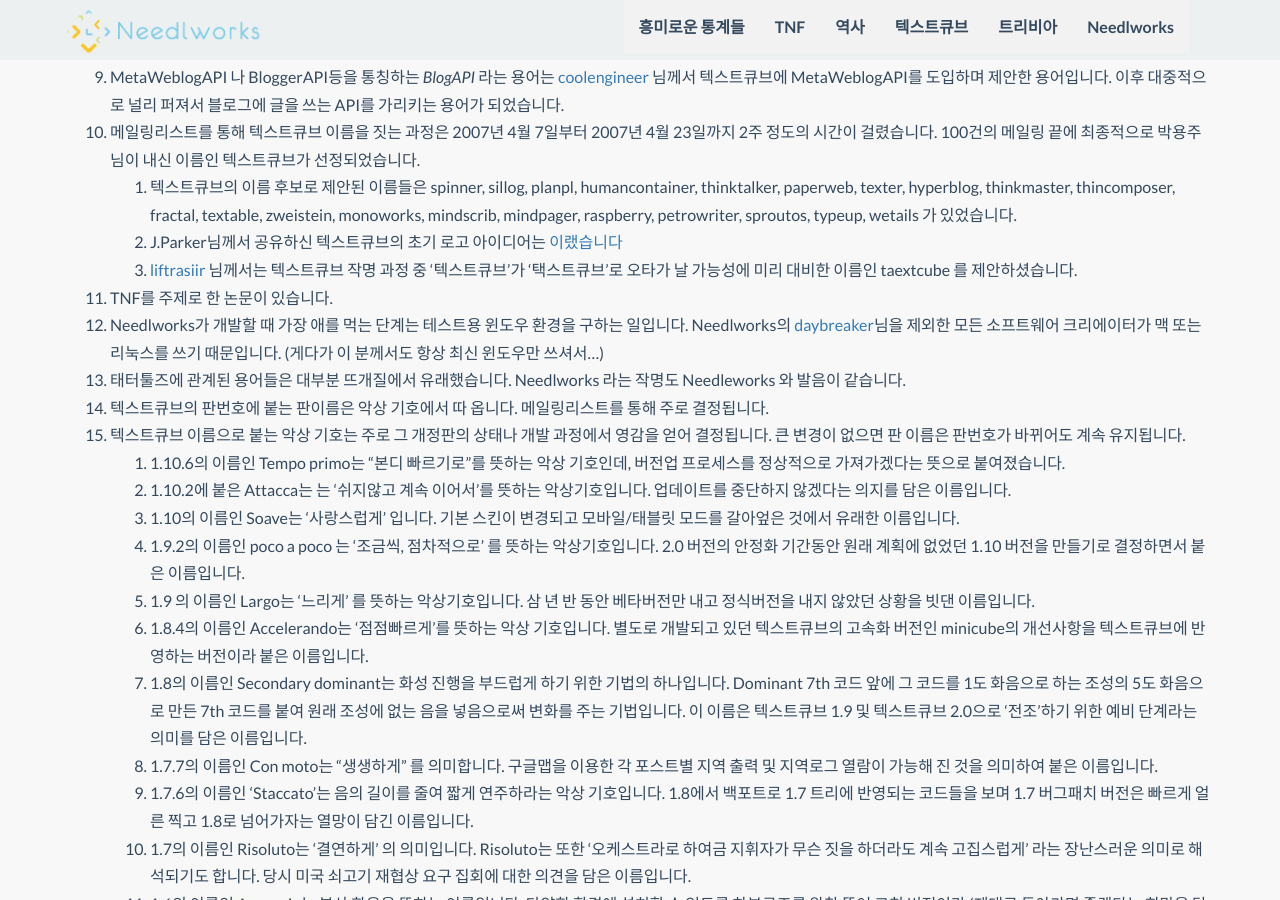
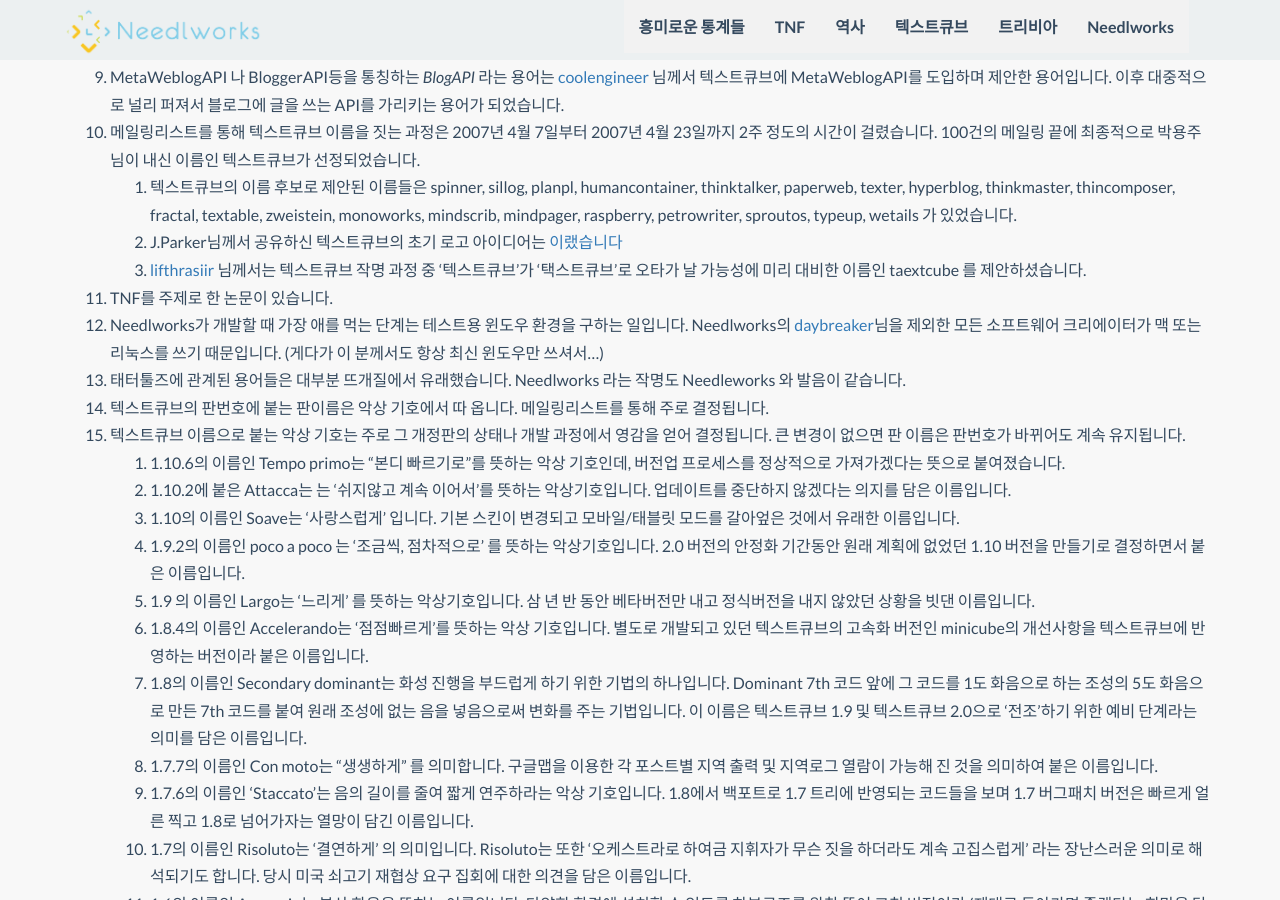
Before and after one commit to Needlworks/10yr-anniversary, a Jekyll site: the page built from trivia.md, in a window 1280 px wide and 900 px high, scrolled down 617 px. Built offline with Jekyll 4.4.1, drawn with Linux system fonts in a browser that asks for light colours; nearby versions of some CDN libraries.

Commit message:
fix typo  -

```diff
--- a/trivia.md
+++ b/trivia.md
@@ -18,7 +18,7 @@
  1. 메일링리스트를 통해 텍스트큐브 이름을 짓는 과정은 2007년 4월 7일부터 2007년 4월 23일까지 2주 정도의 시간이 걸렸습니다. 100건의 메일링 끝에 최종적으로 박용주님이 내신 이름인 텍스트큐브가 선정되었습니다.
     1. 텍스트큐브의 이름 후보로 제안된 이름들은 spinner, sillog, planpl, humancontainer, thinktalker, paperweb, texter, hyperblog, thinkmaster, thincomposer, fractal, textable, zweistein, monoworks, mindscrib, mindpager, raspberry, petrowriter, sproutos, typeup, wetails 가 있었습니다.
     1. J.Parker님께서 공유하신 텍스트큐브의 초기 로고 아이디어는 [이랬습니다](http://create74.com/temp/textcube.swf)
-    1. [liftrasiir](http://j.mearie.org) 님께서는 텍스트큐브 작명 과정 중 '텍스트큐브'가 '택스트큐브'로 오타가 날 가능성에 미리 대비한 이름인 taextcube 를 제안하셨습니다.
+    1. [lifthrasiir](http://j.mearie.org) 님께서는 텍스트큐브 작명 과정 중 '텍스트큐브'가 '택스트큐브'로 오타가 날 가능성에 미리 대비한 이름인 taextcube 를 제안하셨습니다.
  1. TNF를 주제로 한 논문이 있습니다.
  1. Needlworks가 개발할 때 가장 애를 먹는 단계는 테스트용 윈도우 환경을 구하는 일입니다. Needlworks의 [daybreaker](http://daybreaker.info)님을 제외한 모든 소프트웨어 크리에이터가 맥 또는 리눅스를 쓰기 때문입니다. (게다가 이 분께서도 항상 최신 윈도우만 쓰셔서...)
  1. 태터툴즈에 관계된 용어들은 대부분 뜨개질에서 유래했습니다. Needlworks 라는 작명도 Needleworks 와 발음이 같습니다.
```
